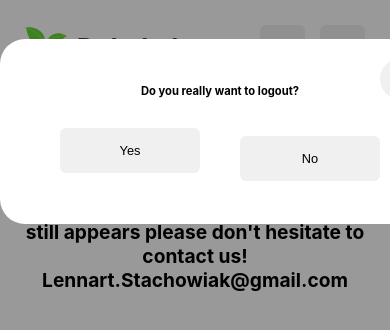
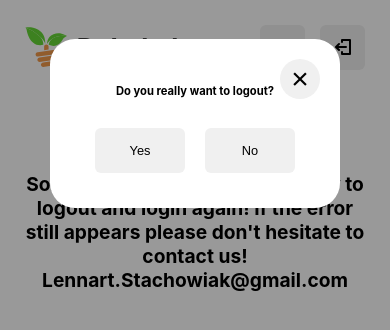
Before and after one commit to Lennartstachowiak/DaLokal_Website, a Flask app: page /error/problem in a window 390 px wide, after a click that opens the changed part. Shown: the top 330 px of the page. Run offline with Flask 2, Linux system fonts and the light colour scheme.

Commit message:
made logout modal responsive

```diff
--- a/dalokal_website/static/styles.css
+++ b/dalokal_website/static/styles.css
@@ -1182,12 +1182,13 @@ h2 {
         width: 300px;
         height: 300px;
         overflow: scroll;
-        margin: 60% auto;
+        margin: 50% auto;
     }
 
     .productInput {
         width: 250px;
         height: 50px;
+        border-radius: 15px;
         font-size: 0.8rem;
     }
 
@@ -1198,6 +1199,7 @@ h2 {
 
     .descriptionText {
         width: 250px;
+        border-radius: 15px;
         font-size: 0.8rem;
     }
 
@@ -1211,6 +1213,18 @@ h2 {
         height: 50px;
     }
 
+    .logoutContent {
+        width: 250px;
+    }
+
+    .logoutButtons {
+        height: 45px;
+    }
+
+    .button {
+        width: 90px;
+    }
+
     .farmBox {
         width: 482.4px;
         height: 246.6px;
--- a/dalokal_website/website.py
+++ b/dalokal_website/website.py
@@ -213,66 +213,69 @@ def openOrClosed(farmId):
 
 @app.route('/', methods=['GET', 'POST'])
 def index():
-    # Use farm id to get all data of all farms
-    cursor = connectDatabase()
-    cursor.execute('''
-        SELECT farm_table.farm_id,
-            farm_table.farmname,
-            farm_table.farm_img,
-            farm_table.total_products,
-            adress_table.street,
-            adress_table.postalcode,
-            adress_table.city,
-            category_table.veg_check,
-            category_table.milk_check,
-            category_table.wheat_check,
-            category_table.meat_check
-        FROM farm_table
-        JOIN adress_table
-        ON adress_table.farm_id=farm_table.farm_id
-        JOIN category_table
-        ON category_table.farm_id=farm_table.farm_id;
-        ''')
-    farms = cursor.fetchall()
-    cursor.close()
-    farmsUpdated = ()
+    try:
+        # Use farm id to get all data of all farms
+        cursor = connectDatabase()
+        cursor.execute('''
+            SELECT farm_table.farm_id,
+                farm_table.farmname,
+                farm_table.farm_img,
+                farm_table.total_products,
+                adress_table.street,
+                adress_table.postalcode,
+                adress_table.city,
+                category_table.veg_check,
+                category_table.milk_check,
+                category_table.wheat_check,
+                category_table.meat_check
+            FROM farm_table
+            JOIN adress_table
+            ON adress_table.farm_id=farm_table.farm_id
+            JOIN category_table
+            ON category_table.farm_id=farm_table.farm_id;
+            ''')
+        farms = cursor.fetchall()
+        cursor.close()
+        farmsUpdated = ()
 
-    # Check if farm is open or closed
-    # Add open or closed to the farm tuples
-    for farm in farms:
-        farmId = farm[0]
-        farm = farm + (openOrClosed(farmId),)
-        farmsUpdated = farmsUpdated + (farm,)
-    if 'userId' not in session:
-        return render_template('index.html', farms=farmsUpdated)
-    else:
-        userId = session['userId']
-        # check if session cookie is using the right data, if not logout
-        psw = session['psw']
-        cursor = connectDatabase()
-        cursor.execute(
-            'SELECT password FROM user_table WHERE user_id="{userId}";'.format(userId=userId))
-        psw_check = cursor.fetchone()[0]
-        if psw != psw_check:
-            return redirect('/logout')
+        # Check if farm is open or closed
+        # Add open or closed to the farm tuples
+        for farm in farms:
+            farmId = farm[0]
+            farm = farm + (openOrClosed(farmId),)
+            farmsUpdated = farmsUpdated + (farm,)
+        if 'userId' not in session:
+            return render_template('index.html', farms=farmsUpdated)
+        else:
+            userId = session['userId']
+            # check if session cookie is using the right data, if not logout
+            psw = session['psw']
+            cursor = connectDatabase()
+            cursor.execute(
+                'SELECT password FROM user_table WHERE user_id="{userId}";'.format(userId=userId))
+            psw_check = cursor.fetchone()[0]
+            if psw != psw_check:
+                return redirect('/logout')
 
-        # If everything right start this code
-        loggedIn = True
-        # Checking if finished signup
-        if checkCompleteUser(userId) != True:
-            return checkCompleteUser(userId)
+            # If everything right start this code
+            loggedIn = True
+            # Checking if finished signup
+            if checkCompleteUser(userId) != True:
+                return checkCompleteUser(userId)
 
-        # Get firstname from user table
-        cursor.execute(
-            'SELECT firstname FROM user_table WHERE user_id="{userId}";'.format(userId=userId))
-        firstname = cursor.fetchone()[0]
-        # Get farm id from farm table
-        cursor.execute(
-            'SELECT farm_id FROM farm_table WHERE user_id="{userId}";'.format(userId=userId))
-        farmId = cursor.fetchone()[0]
-        cursor.close()
+            # Get firstname from user table
+            cursor.execute(
+                'SELECT firstname FROM user_table WHERE user_id="{userId}";'.format(userId=userId))
+            firstname = cursor.fetchone()[0]
+            # Get farm id from farm table
+            cursor.execute(
+                'SELECT farm_id FROM farm_table WHERE user_id="{userId}";'.format(userId=userId))
+            farmId = cursor.fetchone()[0]
+            cursor.close()
 
-        return render_template('index.html', loggedIn=loggedIn, firstname=firstname, farms=farmsUpdated)
+            return render_template('index.html', loggedIn=loggedIn, firstname=firstname, farms=farmsUpdated)
+    except:
+        return redirect('/error/problem')
 
 
 @app.route('/profile', methods=['GET', 'POST'])
```
Also changed, not shown: dalokal_website/templates/edit.html (+6 -2 lines), README.md.
